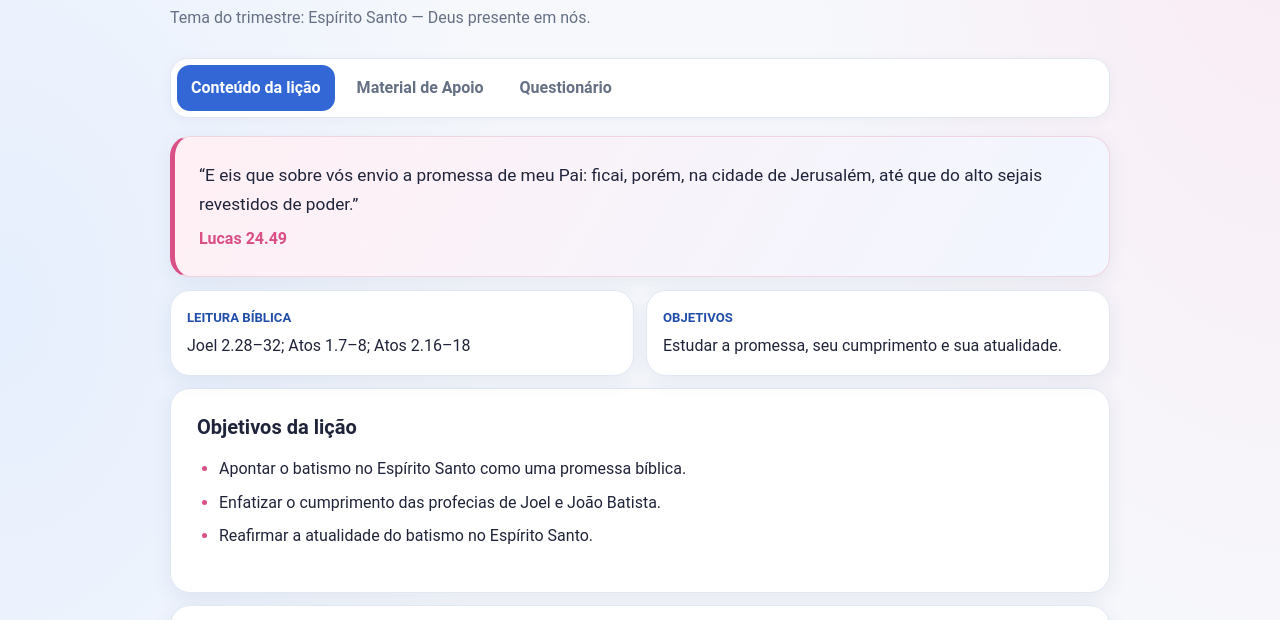
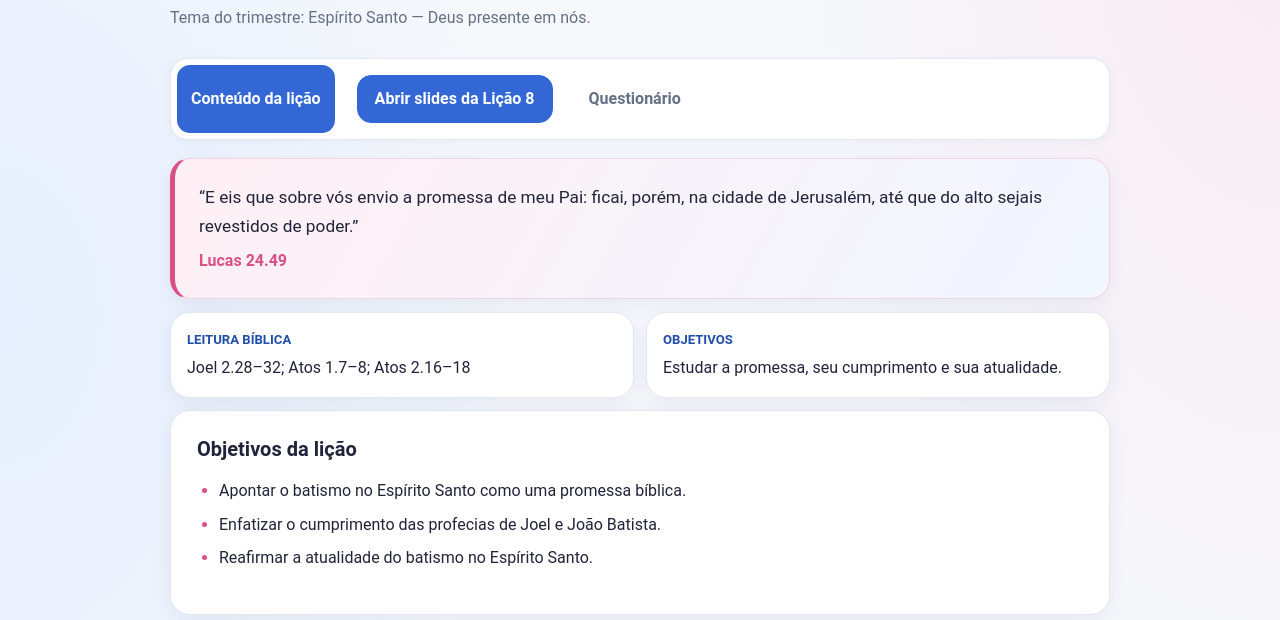
Before and after one commit to gowillnasc/EBD, a plain HTML site: page licao-8.html in a window 1280 px wide. Shown: the part 158-778 px from the top of the page. Drawn offline with Linux system fonts and the light colour scheme.

Commit message:
Update licao-8.html

```diff
--- a/licao-8.html
+++ b/licao-8.html
@@ -19,7 +19,10 @@
   <main class="container">
     <nav class="tabs" aria-label="Seções da lição">
       <button class="tab active" data-tab="conteudo">Conteúdo da lição</button>
-      <button class="tab" data-tab="apoio">Material de Apoio</button>
+      <button class="tab" data-tab="apoio"><a class="button-link" href="slides/licao-8.pdf" target="_blank" rel="noopener">
+  Abrir slides da Lição 8
+</a>
+</button>
       <button class="tab" data-tab="questionario">Questionário</button>
     </nav>
 
```
